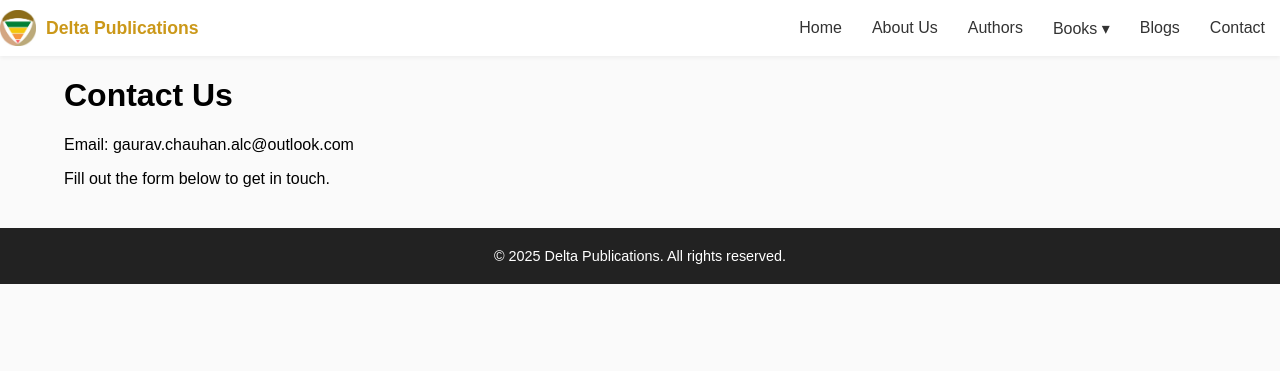
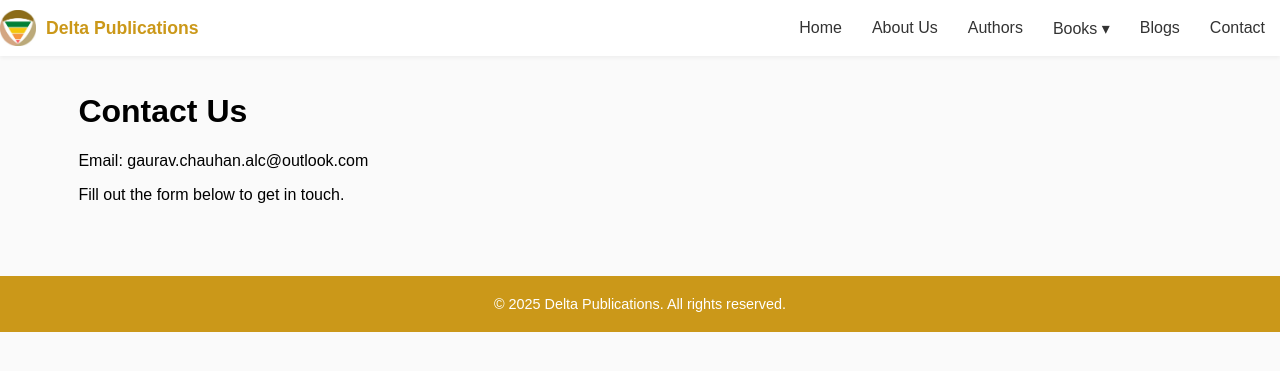
Before and after one commit to gauravsc-alc/gauravsc-alc.github.io, a Jekyll site: the page built from contact.html, in a window 1280 px wide and 900 px high. Shown: the top 371 px of the window. Built offline with Jekyll 4.4.1, drawn with Linux system fonts in a browser that asks for light colours.

```diff
--- a/404.html
+++ b/404.html
@@ -3,6 +3,7 @@
 layout: page
 ---
 
+<main class="page-content">
   <style type="text/css" media="screen">
     .container {
       margin: 10px auto;
@@ -23,3 +24,4 @@
     <p><strong>Page not found :(</strong></p>
     <p>The requested page could not be found.</p>
   </div>
+</main>
--- a/authors.html
+++ b/authors.html
@@ -3,6 +3,7 @@
 title: "Authors"
 permalink: /authors.html
 ---
+<main class="page-content">
   <div class="container">
     <h1>Our Authors</h1>
     <ul>
@@ -15,3 +16,4 @@
       {% endfor %}
     </ul>
   </div>
+</main>
--- a/contact.html
+++ b/contact.html
@@ -3,9 +3,13 @@
 title: "Contact"
 permalink: /contact.html
 ---
-<div class="container">
-  <h1>Contact Us</h1>
-  <p>Email: {{ site.email }}</p>
-  <p>Fill out the form below to get in touch.</p>
-  <!-- Add your contact form here -->
+
+<main class="page-content">
+  <div class="container">
+    <h1>Contact Us</h1>
+    <p>Email: {{ site.email }}</p>
+    <p>Fill out the form below to get in touch.</p>
+    <!-- Add your contact form here -->
+  </div>
+</main>
 </div>
--- a/css/style.css
+++ b/css/style.css
@@ -4,6 +4,8 @@
   margin: 0;
   background: #fafafa;
   padding-top: 56px; /* Reduce padding to match header height */
+  flex-direction: column;
+  min-height: 100vh;
 }
 
 .container {
@@ -23,6 +25,7 @@
   background: #fff;
   display: flex;
   flex-direction: column;
+  flex-shrink: 0;
 }
 
 /* Top header inside sticky header *//* Add to css/style.css */
@@ -39,6 +42,24 @@
   min-width: 160px;
   z-index: 999;
 }
+
+.submenu li {
+  padding: 8px 20px;
+}
+
+.submenu li a {
+  display: block;
+  padding: 6px 10px;
+  color: #333;
+  text-decoration: none;
+  transition: background 0.3s ease;
+}
+
+.submenu li a:hover {
+  background-color: #f5f5f5;
+  color: #CB9819;
+}
+
 .top-header {
   background: #fffbe7;
   border-bottom: 1px solid #eee;
@@ -217,14 +238,21 @@
   margin-top: 6px;
 }
 
+/* Main content area */
+.page-content {
+  flex: 1; /* Grow and fill available space pushing footer down */
+  padding: 1rem; /* Optional padding */
+}
+
 /* Footer */
 footer {
-  background: #222;
+  background: #CB9819;
   color: #fff;
   text-align: center;
   padding: 20px 0;
   margin-top: 40px;
   font-size: 0.9rem;
+  flex-shrink: 0;
 }
 
 /* Slideshow styles */
```
Also changed, not shown: about.html (+7 -4 lines). Lines whose indentation alone changed are shown as unchanged.
